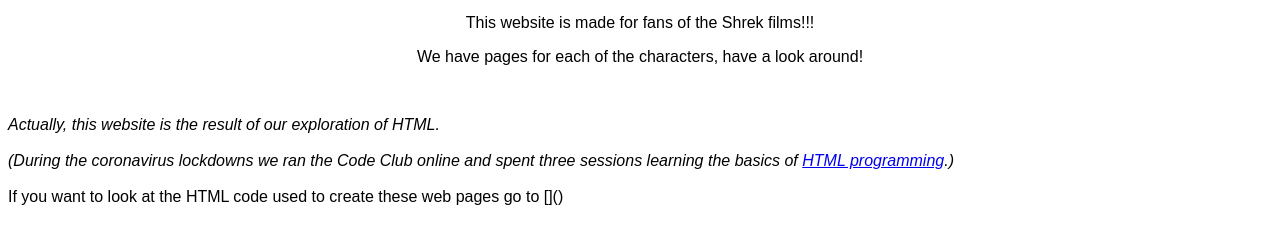
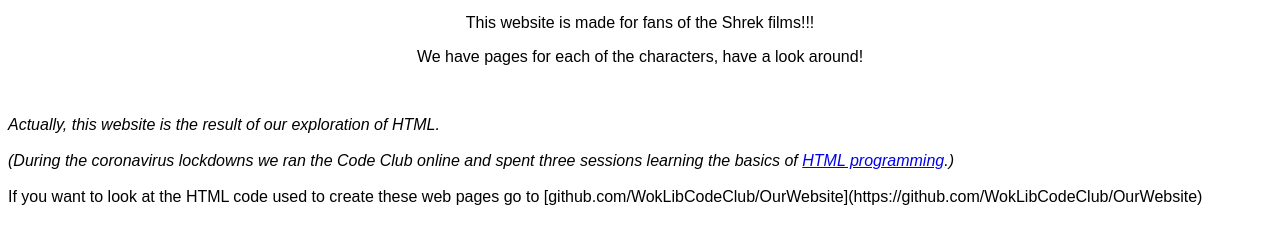
Before and after one commit to WokLibCodeClub/OurWebsite, a plain HTML site: page index.html in a window 1280 px wide. Shown: the part 108-352 px from the top of the page. Drawn offline with Linux system fonts and the light colour scheme.

Commit message:
Update index.html

```diff
--- a/index.html
+++ b/index.html
@@ -33,7 +33,7 @@
         (During the coronavirus lockdowns we ran the Code Club online and
         spent three sessions learning the basics of <a href="https://github.com/WokLibCodeClub/OnlineCodeclub/blob/master/html.md" >HTML programming</a>.)</i>
       <br> <br>
-      If you want to look at the HTML code used to create these web pages go to []()
+      If you want to look at the HTML code used to create these web pages go to [github.com/WokLibCodeClub/OurWebsite](https://github.com/WokLibCodeClub/OurWebsite)
     </p>
   </body>
 
```
